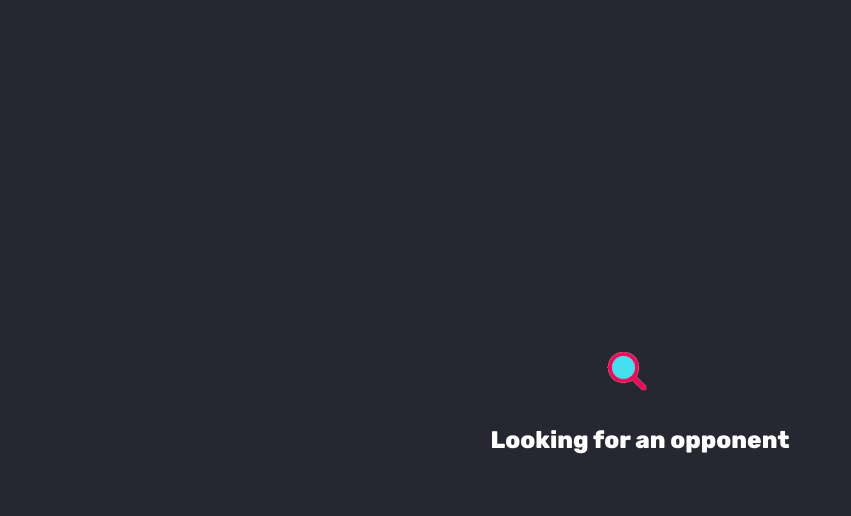
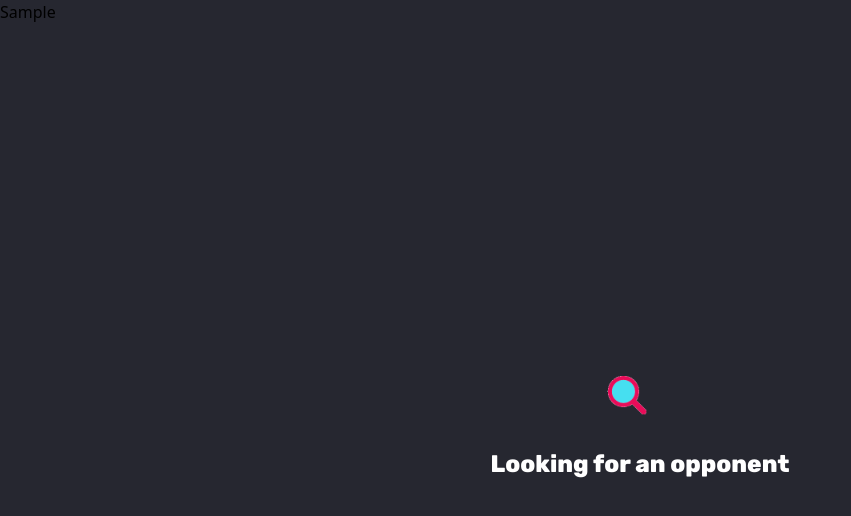
Before and after one commit to ItsMePaz/tic-tac-toe-client, a React (Vite) app: page / in a window 1280 px wide. Both pictures are taken after typing "Sample" into the empty fields and a click on the button "START MATCH!". Shown: the top 516 px of the page, without its empty margins (0-851 px from the left). Built offline with nearby package versions, Linux system fonts and the light colour scheme; no server answers.

Commit message:
Fixed and updated socket.io & typescript errors

```diff
--- a/package.json
+++ b/package.json
@@ -10,11 +10,13 @@
     "preview": "vite preview"
   },
   "dependencies": {
+    "@types/socket.io": "^3.0.2",
     "framer-motion": "^10.12.22",
     "react": "^18.2.0",
     "react-dom": "^18.2.0",
     "react-hooks": "^1.0.1",
-    "socket.io": "^4.7.1"
+    "socket.io": "^4.7.1",
+    "socket.io-client": "^4.7.1"
   },
   "devDependencies": {
     "@types/react": "^18.2.14",
--- a/src/App.css
+++ b/src/App.css
@@ -1,4 +1,5 @@
 * {
   background-color: #262730;
   /*  background-color: #d5d6d8; */
+  overflow: hidden; /* Hide scrollbars */
 }
--- a/src/App.tsx
+++ b/src/App.tsx
@@ -3,11 +3,15 @@ import PlayerForm from "./components/PlayerForm";
 import Title from "./components/Title";
 import Board from "./components/Board";
 import WaitMsg from "./components/WaitMsg";
+import GameStatus from "./components/GameStatus";
 import { useState } from "react";
 
 function App() {
   const [name, setName] = useState<string>("");
   const [canStart, setCanStart] = useState<boolean>(false);
+  const [playerFound, setPlayerFound] = useState<boolean>(false);
+  const [enemyPlayerName, setEnemyPlayerName] = useState<string>("");
+  const [playerCount, setPlayerCount] = useState<string[]>([]);
 
   return (
     <div>
@@ -15,8 +19,18 @@ function App() {
       {!canStart ? (
         <PlayerForm name={name} setName={setName} setCanStart={setCanStart} />
       ) : null}
-      {/*   {canStart ? <Board /> : null} */}
-      {canStart ? <WaitMsg /> : null}
+      {canStart ? (
+        <GameStatus enemyPlayerName={enemyPlayerName} name={name} />
+      ) : null}
+      {playerFound ? <Board /> : null}
+      {canStart ? (
+        <WaitMsg
+          setPlayerFound={setPlayerFound}
+          setEnemyPlayerName={setEnemyPlayerName}
+          playerCount={playerCount}
+          setPlayerCount={setPlayerCount}
+        />
+      ) : null}
     </div>
   );
 }
--- /dev/null
+++ b/src/components/GameStatus.tsx
@@ -0,0 +1,15 @@
+type NameProp = {
+  enemyPlayerName: string;
+  name: string;
+};
+
+function GameStatus({ enemyPlayerName, name }: NameProp) {
+  return (
+    <div>
+      <h1>{enemyPlayerName}</h1>
+      <h1>{name}</h1>
+    </div>
+  );
+}
+
+export default GameStatus;
--- a/src/components/PlayerForm.tsx
+++ b/src/components/PlayerForm.tsx
@@ -1,4 +1,7 @@
 import { motion } from "framer-motion";
+import * as io from "socket.io-client";
+
+const socket = io.connect("http://localhost:3001");
 
 type PostProps = {
   name: string;
@@ -8,12 +11,21 @@ type PostProps = {
 };
 
 function PlayerForm({ name, setName, setCanStart }: PostProps) {
-  function handleStart(e: any) {
+  const handleStart = (e: any) => {
     e.preventDefault();
     setCanStart(true);
-    console.log(name);
-  }
 
+    socket.emit("send_message", { name });
+  };
+  /*  useEffect(() => {
+    socket.on("receive_message", (data) => {
+      alert(data.name);
+    });
+  }, [socket]); */
+
+  /*  const sendName = () => {
+socket.emit()
+ } */
   /*  useEffect(() => {
     if (canStart == true) formStart.style.display = "none";
   }, [canStart]); */
--- a/src/components/WaitMsg.tsx
+++ b/src/components/WaitMsg.tsx
@@ -1,7 +1,35 @@
 import loading from "../images/magnifying.gif";
+import * as io from "socket.io-client";
+import { useEffect } from "react";
+const socket = io.connect("http://localhost:3001");
 
-function WaitMsg() {
+type StartProps = {
+  /* playerFound: boolean; */
+  setPlayerFound: (open: boolean) => void;
+  /* enemyPlayerName: string; */
+  setPlayerCount: (open: string[]) => void;
+  playerCount: string[];
+  setEnemyPlayerName: (open: string) => void;
+};
+
+function WaitMsg({
+  setPlayerFound,
+  setEnemyPlayerName,
+  playerCount,
+  setPlayerCount,
+}: StartProps) {
   //Place here a side effect than hides this component when there is a second player
+  useEffect(() => {
+    socket.on("receive_message", (data) => {
+      let name: string = data.name;
+      setEnemyPlayerName(name);
+      setPlayerCount([...playerCount, name]);
+      if (playerCount.length > 1) {
+        setPlayerFound(true);
+      }
+      console.log(playerCount);
+    });
+  }, [socket]);
   return (
     <div>
       {" "}
--- a/src/service/socketService.ts
+++ b/src/service/socketService.ts
@@ -1 +1,2 @@
-import { Socket } from "socket.io";
+/* import { Socket } from "socket.io";
+const socket=io() */
```
Also changed, not shown: 2 other files (tests, documents, lock files or other folders).
